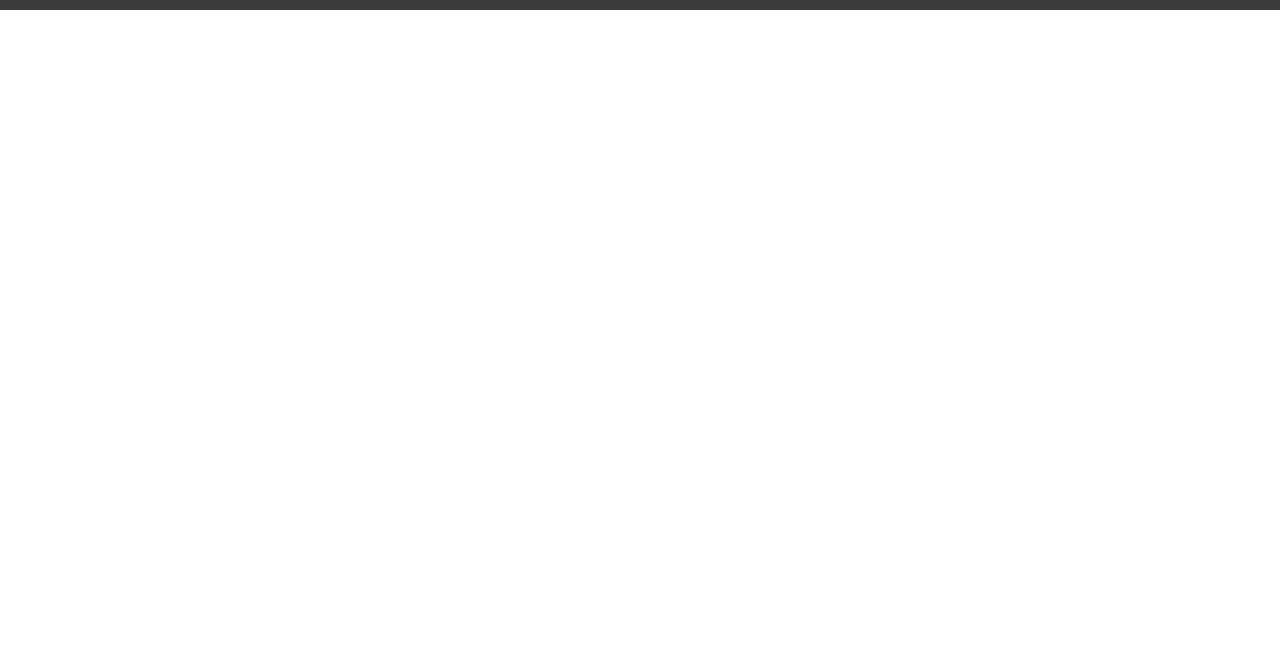
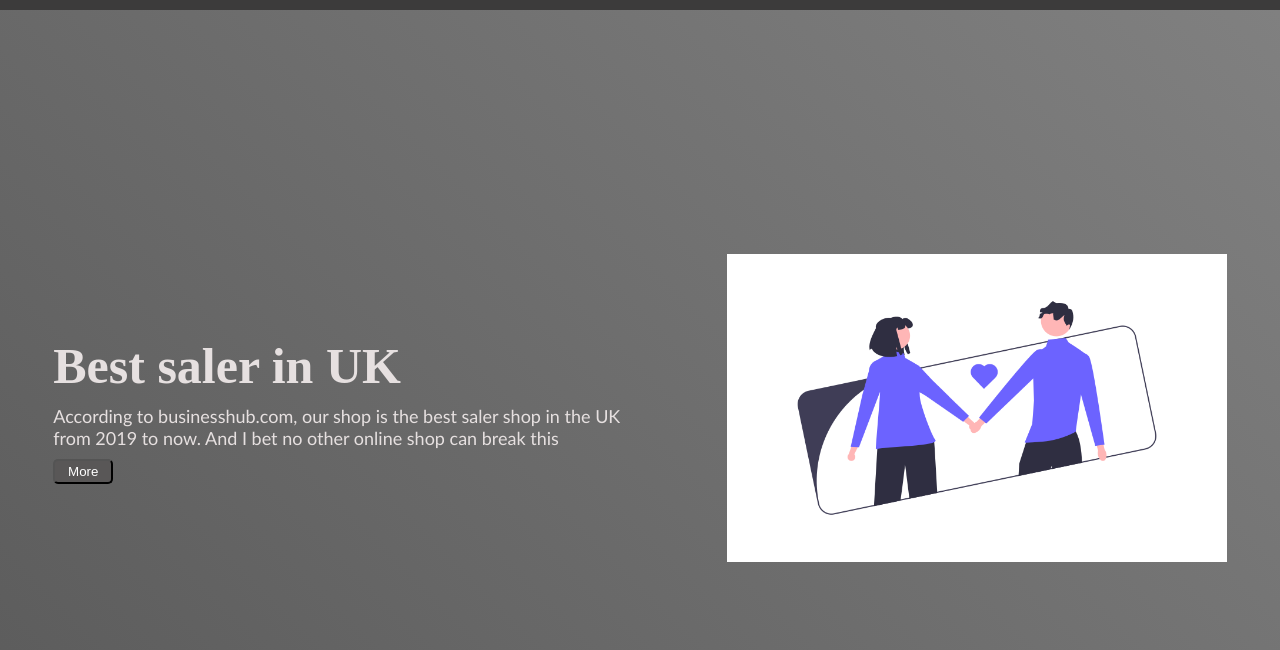
Before and after one commit to Emranhossainshuvo/conceptual-session-task, a plain HTML site: page index.html in a window 1280 px wide. Shown: the part 150-800 px from the top of the page. Drawn offline with Linux system fonts and the light colour scheme.

Commit message:
banner section completed

```diff
--- a/index.html
+++ b/index.html
@@ -24,7 +24,18 @@
         </nav>
     </header>
     <main>
+        <section class="banner-section">
 
+        <div class="banner-texts">
+            <h1 class="banner-heading">Best saler in UK</h1>
+            <p class="banner-p">According to businesshub.com, our shop is the best saler shop in the UK <br> from 2019 to now. And I bet no other online shop can break this </p>
+            <button class="banner-button">More</button>
+        </div>
+        <div>
+            <img class="banner-image" src="images/undraw_couple_love_re_3fw6.png" alt="">
+        </div>
+
+        </section>
     </main>
     <footer>
 
--- a/styles/styles.css
+++ b/styles/styles.css
@@ -20,3 +20,39 @@
     font-family: 'Gill Sans', 'Gill Sans MT', Calibri, 'Trebuchet MS', sans-serif;
     cursor: pointer;
 }
+.banner-section{
+    width: 100%;
+    height: 100vh;
+    display: flex;
+    justify-content: space-around;
+    align-items: center;
+    background-image: url(../images/background.png);
+    background: linear-gradient(45deg, #5A5A5A, #808080);
+    color: rgb(230, 224, 224);
+}
+.banner-image{
+    width: 500px;
+    /* border: 2px solid red ; */
+}
+/* .banner-texts{
+    font-family: 'Gill Sans', 'Gill Sans MT', Calibri, 'Trebuchet MS', sans-serif;
+} */
+.banner-heading{
+    margin-bottom: 10px;
+    font-size: 50px;
+}
+.banner-p{
+    font-family: 'Gill Sans', 'Gill Sans MT', Calibri, 'Trebuchet MS', sans-serif;
+    font-size: 18px;
+    margin-bottom: 10px;
+}
+.banner-button{
+    background-color: rgb(89, 87, 87);
+    color: white;
+    height: 25px;
+    width: 60px;
+    border-radius: 5px;
+}
+.banner-button:hover{
+    background-color: #464444;
+}
```
Also changed, not shown: images/undraw_couple_love_re_3fw6.png (added).
